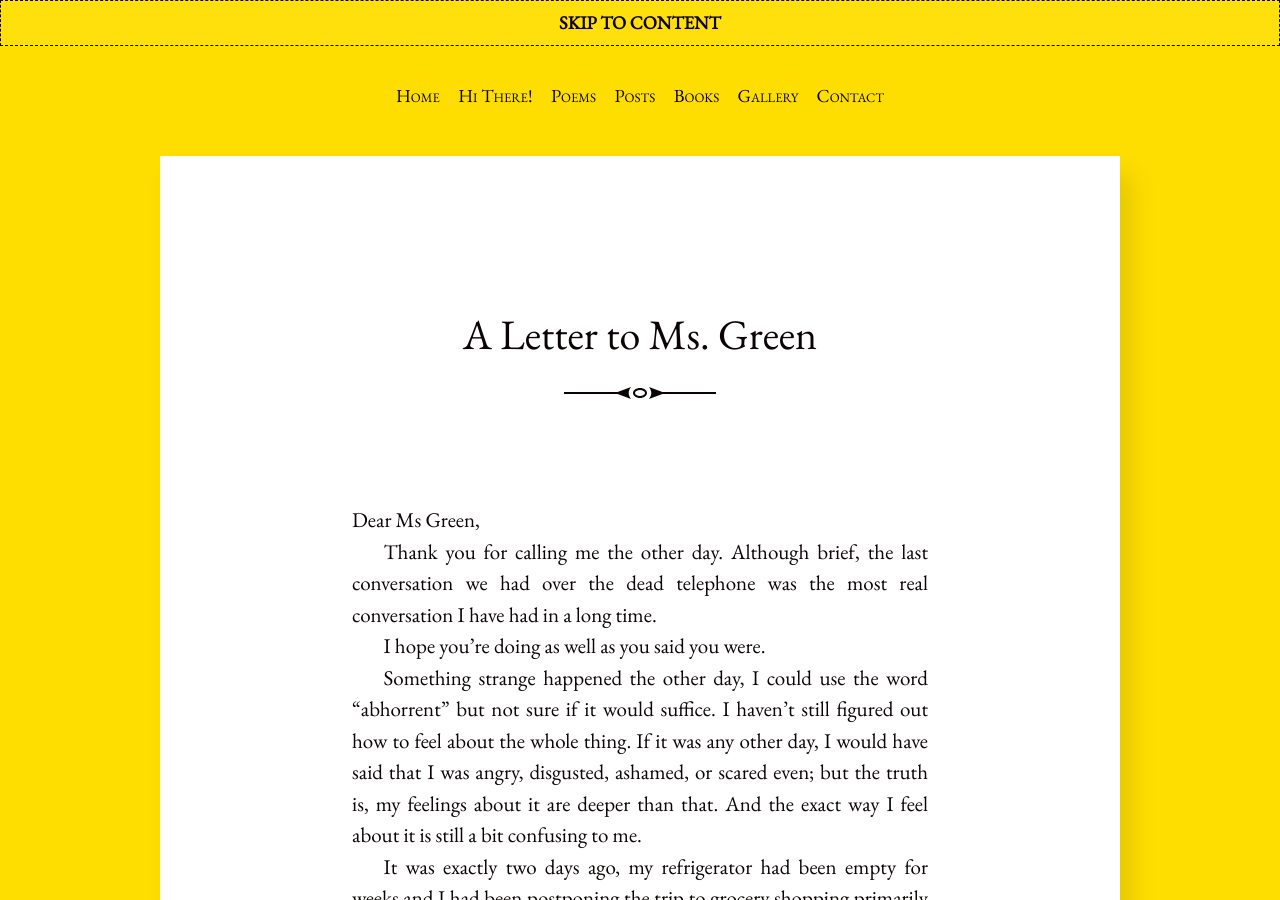
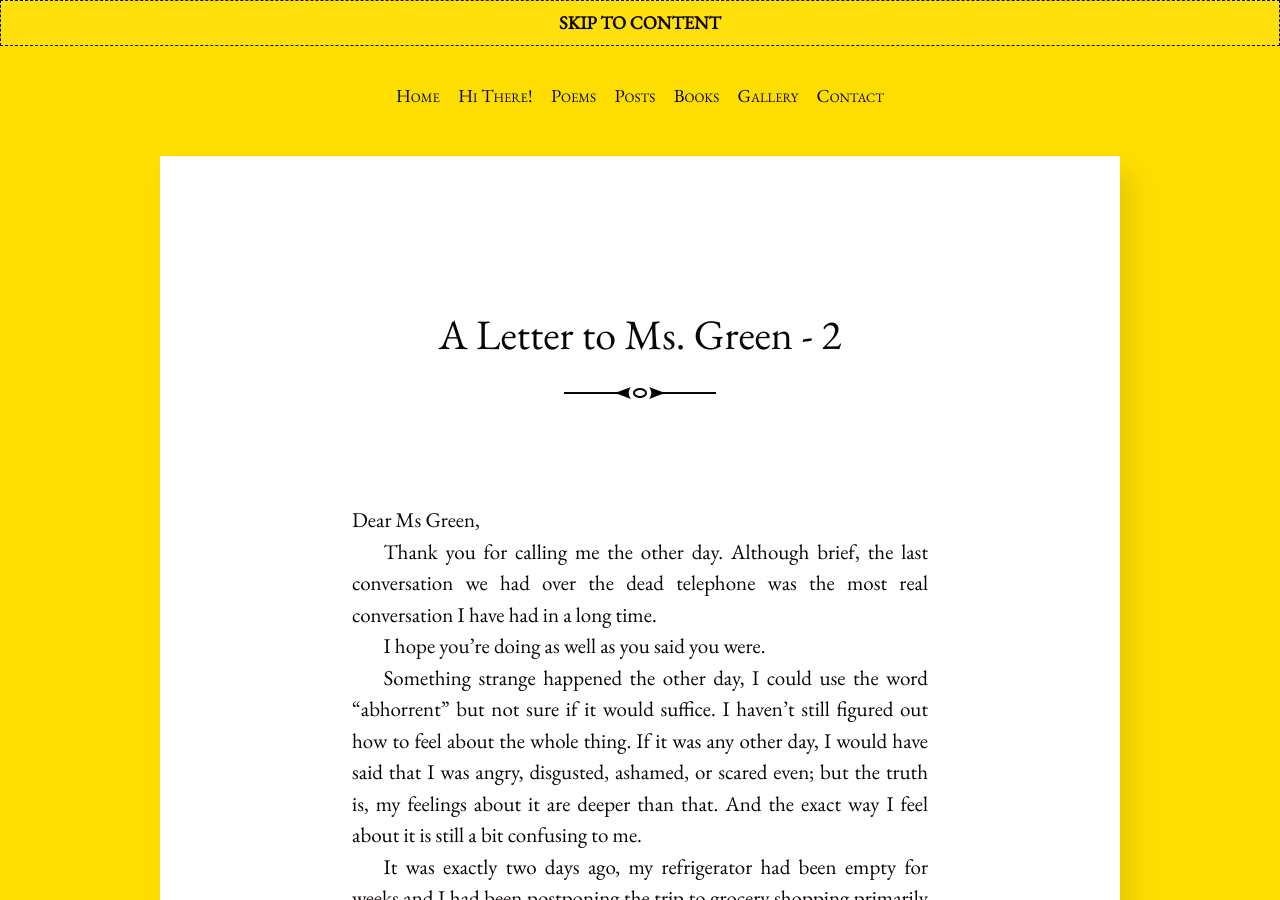
Before and after one commit to owcloud/jblog, a Jekyll site: the page built from _posts/2020-06-06-letter-to-ms-green-1.md, in a window 1280 px wide and 900 px high. Built offline with Jekyll 4.4.1, drawn with Linux system fonts in a browser that asks for light colours.

Commit message:
Update 2020-06-06-letter-to-ms-green-1.md

```diff
--- a/_posts/2020-06-06-letter-to-ms-green-1.md
+++ b/_posts/2020-06-06-letter-to-ms-green-1.md
@@ -1,8 +1,9 @@
 ---
-title: A Letter to Ms. Green
+title: 'A Letter to Ms. Green - 2 '
 layout: post
 author: Jaya Mishra
 category: letters
+published: true
 ---
 
 Dear Ms Green,
```
